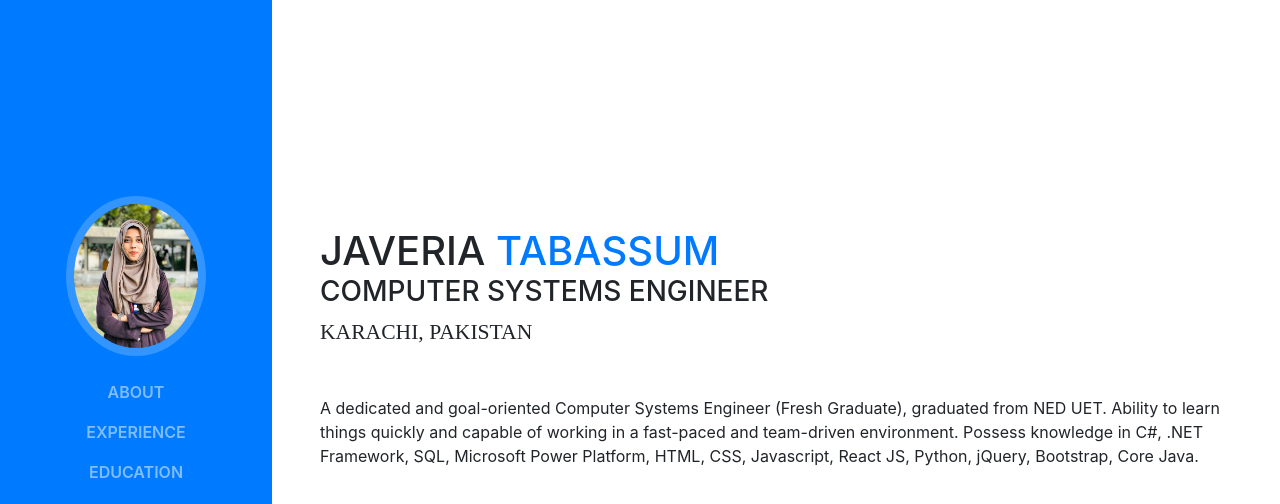
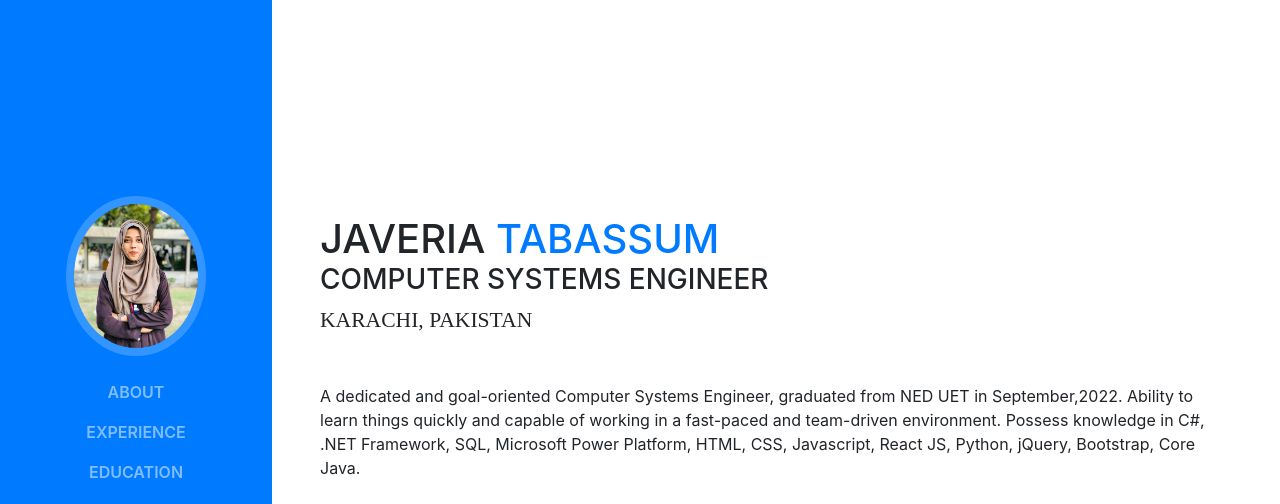
Before and after one commit to javeriatabassum145/website-work, a website with bundled scripts: page index.html in a window 1280 px wide. Shown: the top 504 px of the page. Built offline with nearby package versions, Linux system fonts and the light colour scheme; a web font is replaced by a local one.

Commit message:
Update index.html

```diff
--- a/index.html
+++ b/index.html
@@ -76,7 +76,7 @@
           Karachi, Pakistan &nbsp; &nbsp; &nbsp;
         </div>
         <p class="mb-5">
-          A dedicated and goal-oriented Computer Systems Engineer (Fresh Graduate), graduated from NED UET. Ability to
+          A dedicated and goal-oriented Computer Systems Engineer, graduated from NED UET in September,2022. Ability to
           learn things quickly and capable of working in a fast-paced and team-driven environment. Possess knowledge in
           C#, .NET Framework, SQL, Microsoft Power Platform, HTML, CSS, Javascript, React JS, Python, jQuery, Bootstrap, Core Java.
         </p>
```
